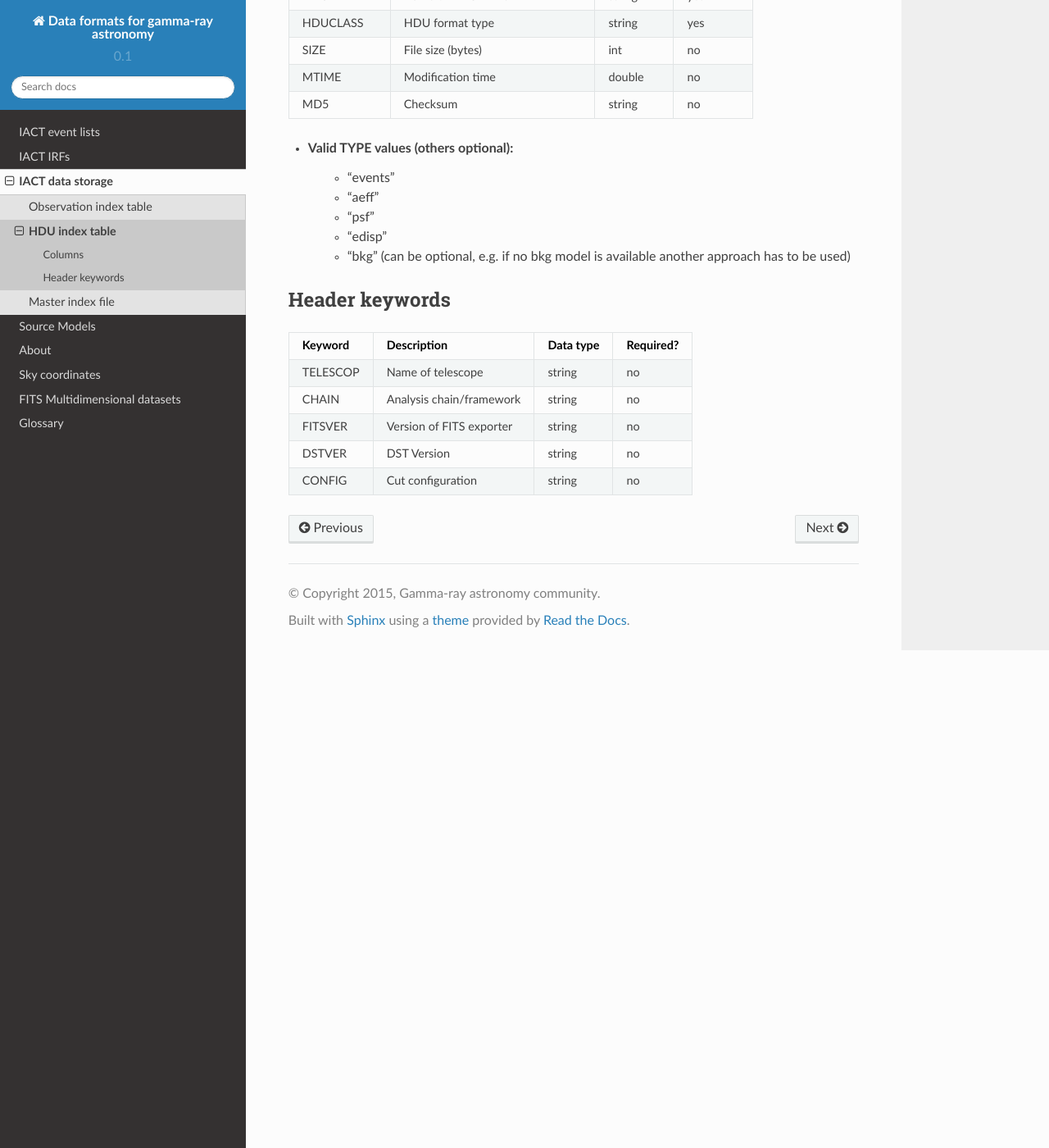
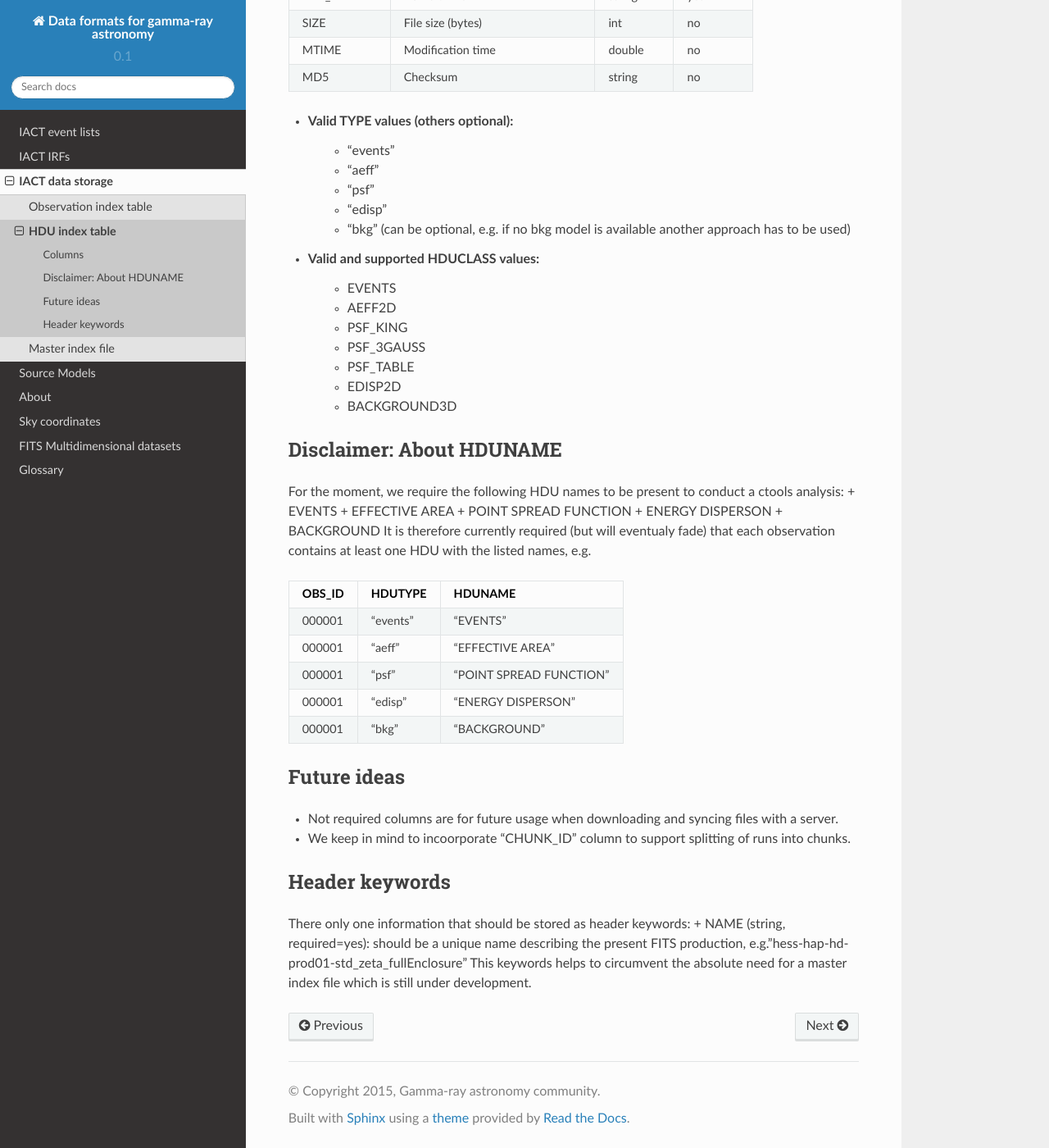
Before and after one commit to open-gamma-ray-astro/gamma-astro-data-formats, a Sphinx documentation site: the page built from source/data_storage/hdu_index/index.rst, in a window 1280 px wide and 1400 px high, scrolled down 631 px. Shown: the whole window at 82% size. Built offline with Sphinx 7.4.7 and the Read the Docs theme 2.0.0, drawn with Linux system fonts in a browser that asks for light colours; some of the changed text lies outside the part shown.

Commit message:
Expanded documentation on hdu-index

```diff
--- a/source/data_storage/hdu_index/index.rst
+++ b/source/data_storage/hdu_index/index.rst
@@ -20,12 +20,11 @@ Columns
 Column Name     Description                                       Data type Required?
 ==============  ================================================  ========= =========
 OBS_ID          Observation ID (a.k.a. run number)                int       yes
-CHUNK_ID        In case of run splitting                          int       no
-TYPE            HDU type                                          int       yes
+HDUTYPE         HDU type                                          int       yes
+HDUCLASS        HDU format type                                   string    yes
+HDUNAME         Name of HDU in file                               string    yes
 FILE_DIR        Directory of file (rel. to this file)             string    yes
 FILE_NAME       Name of file                                      string    yes
-HDUNAME         Name of HDU in file                               string    yes
-HDUCLASS        HDU format type                                   string    yes
 SIZE            File size (bytes)                                 int       no
 MTIME           Modification time                                 double    no
 MD5             Checksum                                          string    no
@@ -38,17 +37,45 @@ MD5             Checksum                                          string    no
     + "edisp"
     + "bkg" (can be optional, e.g. if no bkg model is available another approach has to be used)
 
++ Valid and supported HDUCLASS values:
+    + EVENTS
+    + AEFF2D
+    + PSF_KING
+    + PSF_3GAUSS
+    + PSF_TABLE
+    + EDISP2D
+    + BACKGROUND3D
+
+Disclaimer: About HDUNAME
+-------------------------
+For the moment, we require the following HDU names to be present to conduct a ctools analysis:
++ EVENTS
++ EFFECTIVE AREA
++ POINT SPREAD FUNCTION
++ ENERGY DISPERSON
++ BACKGROUND
+It is therefore currently required (but will eventualy fade) that each observation contains at least one HDU with the listed names, e.g.
+
+========  ==========  =======================
+OBS_ID    HDUTYPE     HDUNAME
+========  ==========  =======================
+000001    "events"    "EVENTS"
+000001    "aeff"      "EFFECTIVE AREA"
+000001    "psf"       "POINT SPREAD FUNCTION"
+000001    "edisp"     "ENERGY DISPERSON"
+000001    "bkg"       "BACKGROUND"
+========  ==========  =======================
+
+Future ideas
+------------
++ Not required columns are for future usage when downloading and syncing files with a server.
++ We keep in mind to incoorporate "CHUNK_ID" column to support splitting of runs into chunks.
+
 .. _hdu-index-header:
 
 Header keywords
 ---------------
 
-========== =========================  ========= =========
-Keyword    Description                Data type Required?
-========== =========================  ========= =========
-TELESCOP   Name of telescope          string    no
-CHAIN      Analysis chain/framework   string    no
-FITSVER    Version of FITS exporter   string    no
-DSTVER     DST Version                string    no
-CONFIG     Cut configuration          string    no
-========== =========================  ========= =========
+There only one information that should be stored as header keywords:
++ NAME (string, required=yes): should be a unique name describing the present FITS production, e.g."hess-hap-hd-prod01-std_zeta_fullEnclosure"
+This keywords helps to circumvent the absolute need for a master index file which is still under development.
```
Also changed, not shown: other parts of source/data_storage/hdu_index/index.rst (+1 -1 lines).
